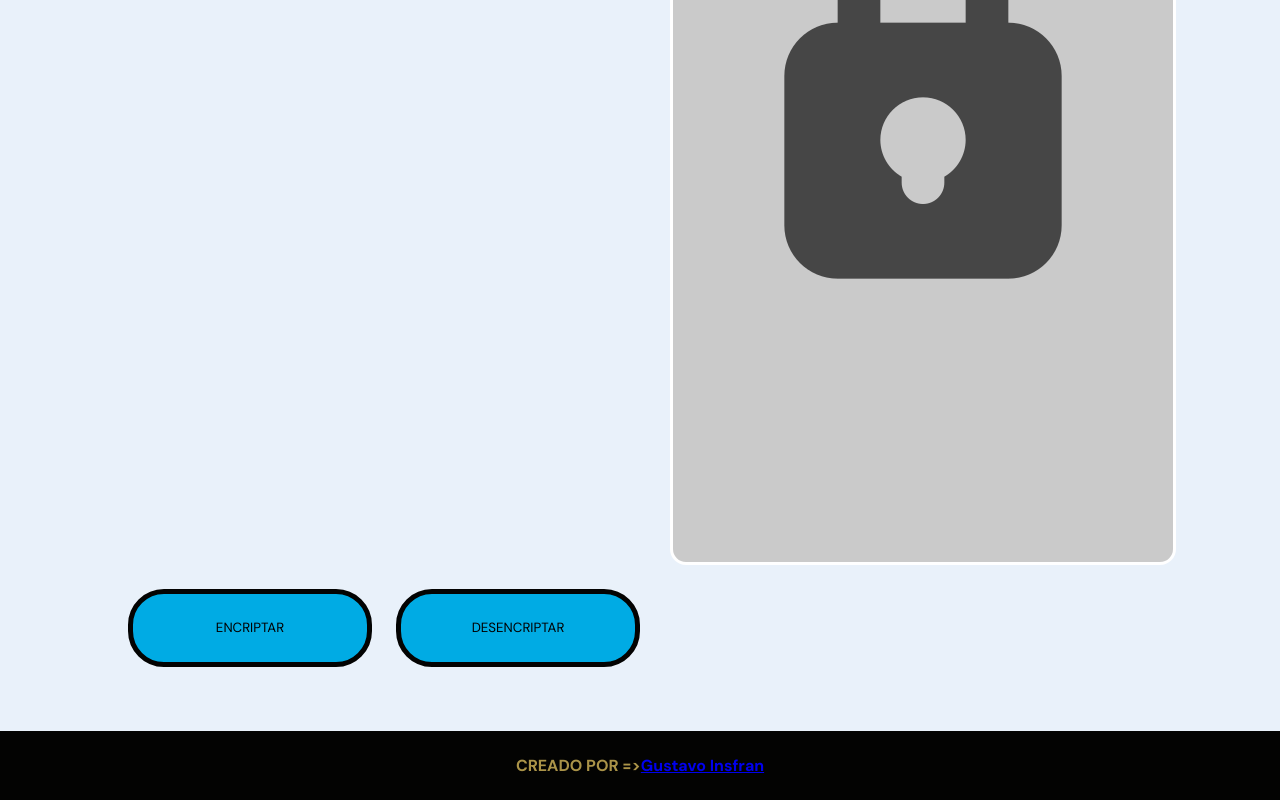
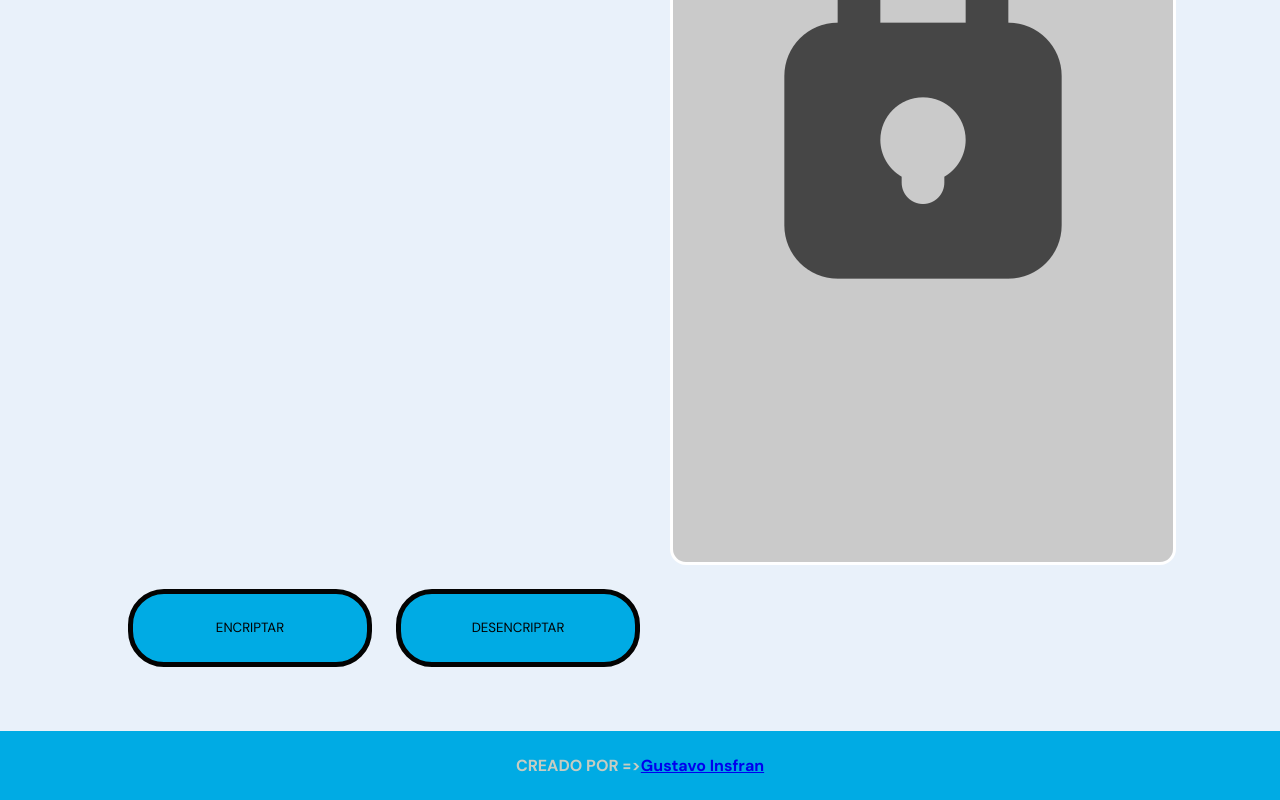
Before and after one commit to GUJAIN/encriptador-challenge, a plain HTML site: page index.html in a window 1280 px wide. Shown: the part 601-1401 px from the top of the page. Drawn offline with Linux system fonts and the light colour scheme.

Commit message:
actualizacion del footer

```diff
--- a/style/style.css
+++ b/style/style.css
@@ -145,10 +145,10 @@ body{
 .firma{
     text-decoration: none;
     font-family: var(--fuente-principal);
-    color:#aa9348;
+    color:#c6ccc2;
     font-size: medium;
     font-weight: bold;
-    background-color:#030302;
+    background-color:#00ABE4;
     display: flex;
     text-align: center;
     justify-content: center;
```
